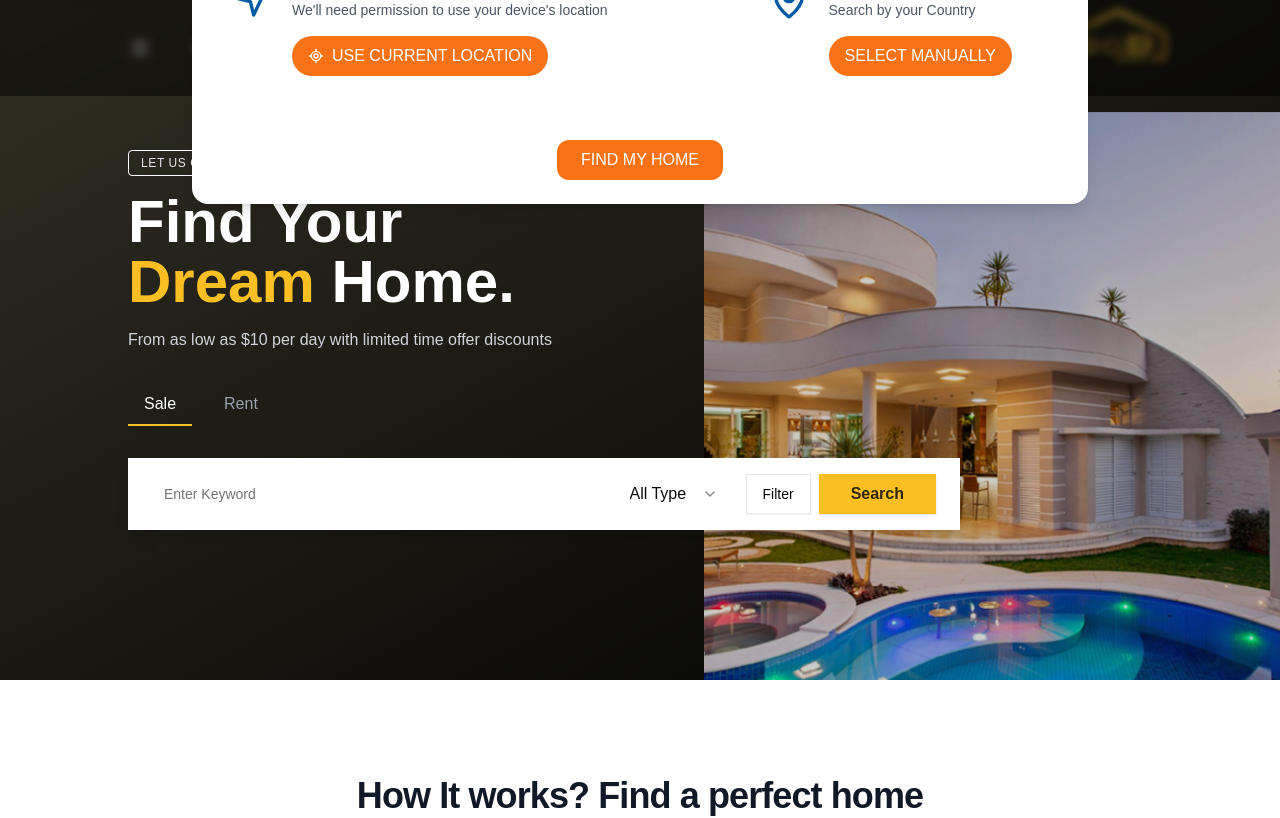
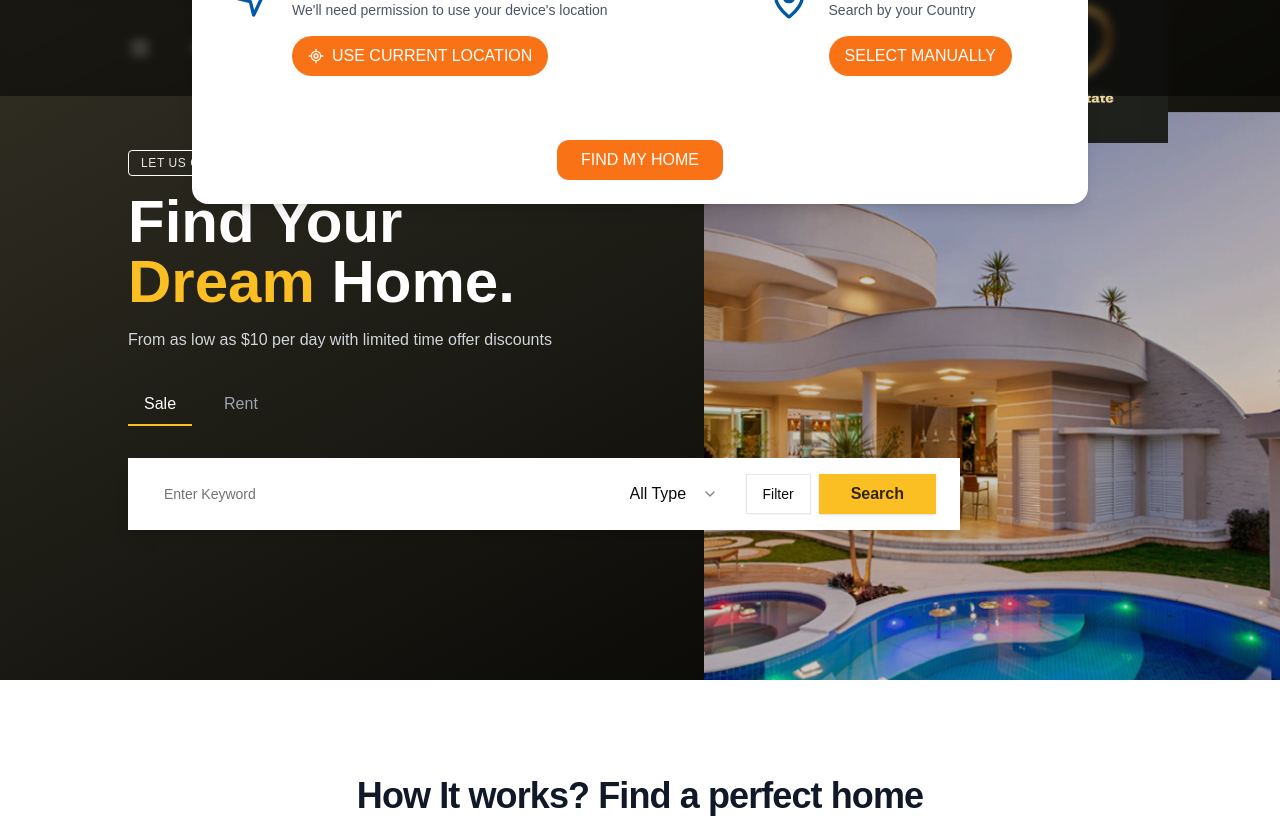
Before and after one commit to priyag7242/housitize_estate, a Next.js app: page /house in a window 1280 px wide. Shown: the top 818 px of the page. Built offline with nearby package versions, Linux system fonts and the light colour scheme.

Commit message:
Update NavBar.tsx

```diff
--- a/src/components/NavBar.tsx
+++ b/src/components/NavBar.tsx
@@ -334,7 +334,7 @@
               <div className="">REAL</div>
               <div className="">ESTATE</div> */}
               <Image
-                src="/assets/images/demigod-logo.png"
+                 src="/assets/images/housitize-estate-logo.jpg"
                 alt="Logo"
                 width={200}
                 height={200}
```
